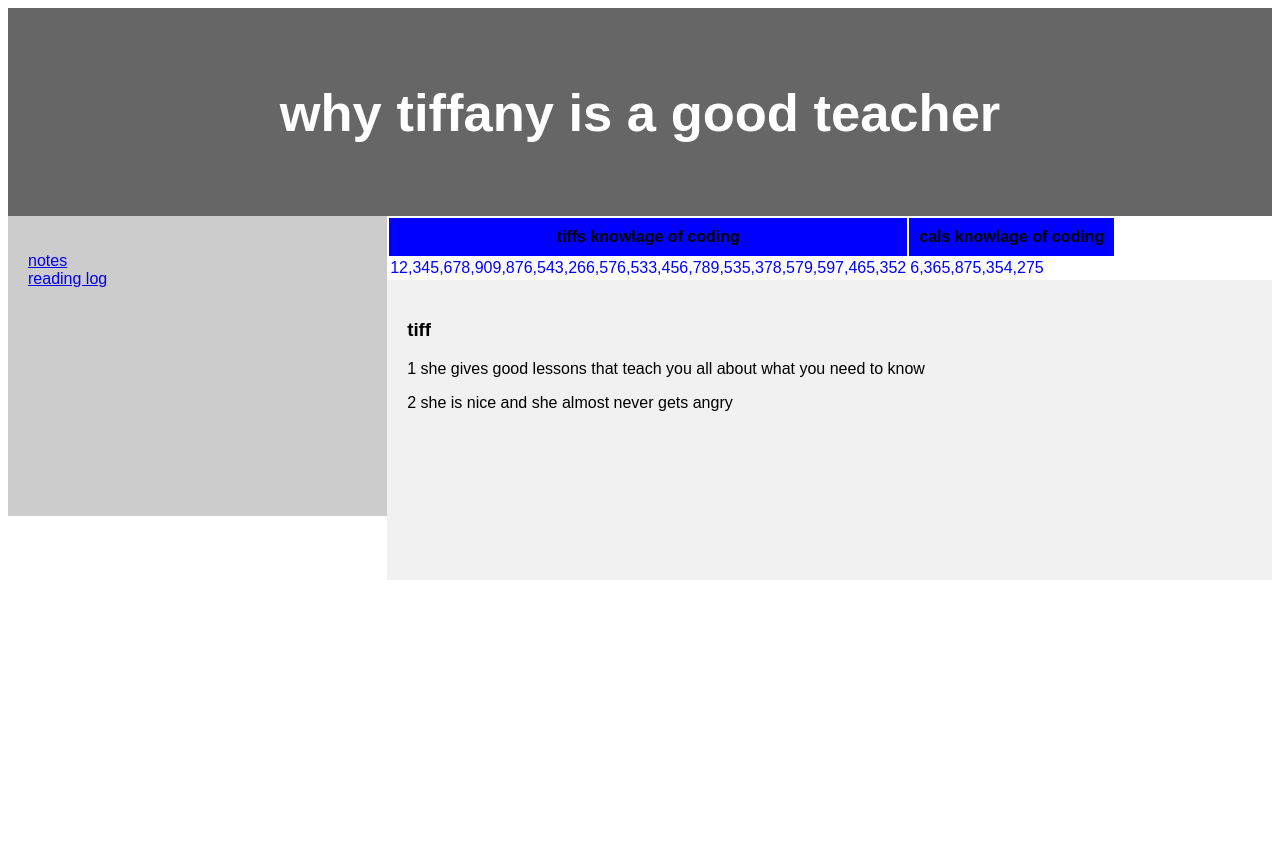
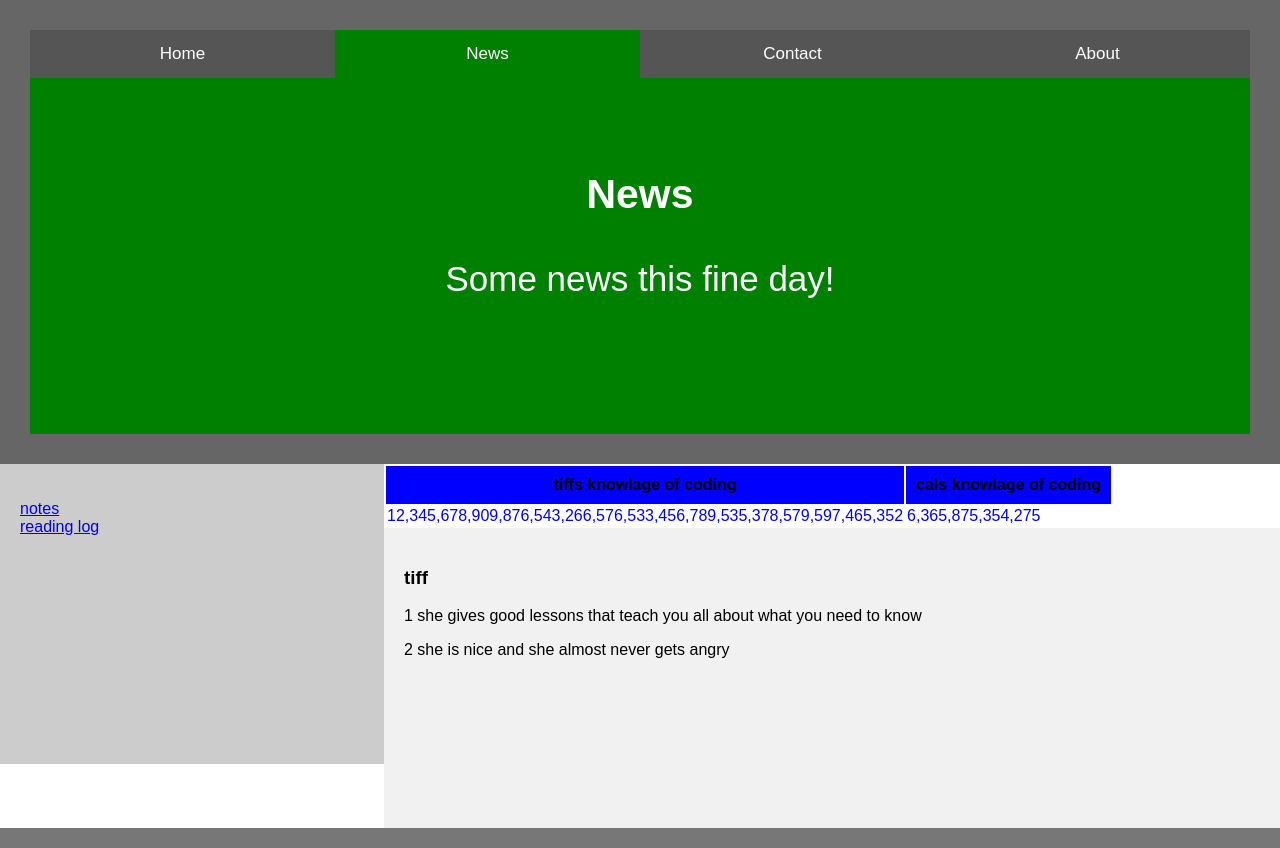
Before and after one commit to freklesthemighty/home-work, a plain HTML site: page index.html in a window 1280 px wide. Before the commit the page ends 800 px from the top, so only its background shows below. Drawn offline with Linux system fonts and the light colour scheme.

Commit message:
added tabs to the head

```diff
--- a/index.html
+++ b/index.html
@@ -1,15 +1,87 @@
 <!DOCTYPE html>
 <html lang="en">
 <head>
-<title>CSS Template</title>
-<meta charset="utf-8">
-<meta name="viewport" content="width=device-width, initial-scale=1">
-<link rel="stylesheet" href="CSS/style.css">
+    <title>CSS Template</title>
+    <meta charset="utf-8">
+    <meta name="viewport" content="width=device-width, initial-scale=1">
+    <link rel="stylesheet" href="CSS/style.css">
+    <style>
+      * {box-sizing: border-box}
+
+      /* Set height of body and the document to 100% */
+      body, html {
+        height: 100%;
+        margin: 0;
+        font-family: Arial;
+      }
+
+      /* Style tab links */
+      .tablink {
+        background-color: #555;
+        color: white;
+        float: left;
+        border: none;
+        outline: none;
+        cursor: pointer;
+        padding: 14px 16px;
+        font-size: 17px;
+        width: 25%;
+      }
+
+      .tablink:hover {
+        background-color: #777;
+      }
+
+      /* Style the tab content (and add height:100% for full page content) */
+      .tabcontent {
+        color: white;
+        display: none;
+        padding: 100px 20px;
+        height: 100%;
+      }
+
+      #Home {background-color: red;}
+      #News {background-color: green;}
+      #Contact {background-color: blue;}
+      #About {background-color: orange;}
+      </style>
+
+
 </head>
 <body>
 
 <header>
-  <h2> why tiffany is a good teacher</h2>
+  <button class="tablink" onclick="openPage('Home', this, 'red')">Home</button>
+  <button class="tablink" onclick="openPage('News', this, 'green')" id="defaultOpen">News</button>
+  <button class="tablink" onclick="openPage('Contact', this, 'blue')">Contact</button>
+  <button class="tablink" onclick="openPage('About', this, 'orange')">About</button>
+
+  <div id="Home" class="tabcontent">
+    <h3>Home</h3>
+    <p>Home is where the heart is..</p>
+  </div>
+
+  <div id="News" class="tabcontent">
+    <h3>News</h3>
+    <p>Some news this fine day!</p>
+  </div>
+
+  <div id="Contact" class="tabcontent">
+    <h3>Contact</h3>
+    <p>Get in touch, or swing by for a cup of coffee.</p>
+  </div>
+
+  <div id="About" class="tabcontent">
+    <h3>About</h3>
+    <p>Who we are and what we do.</p>
+  </div>
+
+
+
+  </body>
+  </html>
+
+
 </header>
 
 <section>
@@ -45,6 +117,29 @@
   </article>
 </section>
 
+<footer>
+
+
+
+  <script>
+    function openPage(pageName,elmnt,color) {
+      var i, tabcontent, tablinks;
+      tabcontent = document.getElementsByClassName("tabcontent");
+      for (i = 0; i < tabcontent.length; i++) {
+        tabcontent[i].style.display = "none";
+      }
+      tablinks = document.getElementsByClassName("tablink");
+      for (i = 0; i < tablinks.length; i++) {
+        tablinks[i].style.backgroundColor = "";
+      }
+      document.getElementById(pageName).style.display = "block";
+      elmnt.style.backgroundColor = color;
+    }
+
+    // Get the element with id="defaultOpen" and click on it
+    document.getElementById("defaultOpen").click();
+    </script>
+</footer>
 
 </body>
 </html>
```
